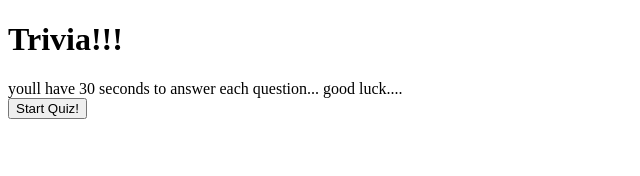
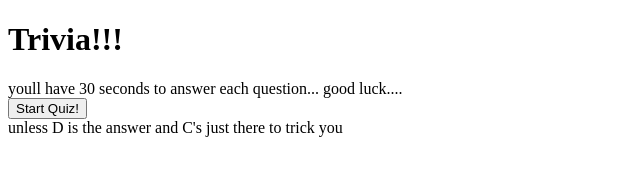
Before and after one commit to travrodowick/Trivia-Game, a plain HTML site: page index.html in a window 1280 px wide. Shown: the whole page, without its empty margins (0-640 px from the left). Drawn offline with nearby package versions, Linux system fonts and the light colour scheme.

Commit message:
added for loop function for displaying questions

```diff
--- a/assets/javascript/app.js
+++ b/assets/javascript/app.js
@@ -1,66 +1,87 @@
-document.ready
+$(document).ready(function () {
 
     //========================================GLOBAL VARIABLES=====================
     var score = 0
+    timeLeft = 5
+
 
     //objects with keys as answers
     var questions = [{
-    question:  "how much wood could a woodchuck chuck?",
-    imgSrc:  "",
-    A:  "32 trees worth",
-    B:  "about as much wood a woodchuck could",
-    C:  "woodchucks are extinct",
-    D:  "not as much as a lumber jack"
-    },{
-    question2:  "how any times have crewed space shuttles landed on the moon?",
-    imgSrc:  "",
-    A:  "never. unless you count in Hollywood",
-    B:  "1 time",
-    C:  "6 times",
-    D:  "2 times",
-    E:  "the earth is flat"
-    }
-];
+        question: "how much wood could a woodchuck chuck?",
+        imgSrc: "",
+        answers: ["32 trees worth", "about as much wood a woodchuck could", "woodchucks are extinct", "not as much as a lumber jack"],
+        correct: "about as much wood a woodchuck could"
+    }, {
+        question: "how any times have crewed space shuttles landed on the moon?",
+        imgSrc: "",
+        answers: ["never. unless you count in Hollywood", "1 time", "2 times", "6 times", "the earth is flat"],
+        correct: '6 times'
+    }, {
+        question: "whats the answer to question 3?",
+        imgSrc: "",
+        answers: ["A...first choice", "B", "C is the answer most of the time", "unless D is the answer and C's just there to trick you"],
+        correct: "C is the answer most of the time"
+    }];
 
 
-timeLeft = 5
+
 
     //============================FUNCTIONS=========================================
 
-//---render questions function----
+
+
+
+
     function renderQuestions() {
-    var q = questions [];
+        for (var i = 0; i < questions.length; i++) {
+            $('#questions').text("heres questions:  ", questions[i].question)
+            for (var j = 0; j < questions[i].answers.length; j++) {
 
+                $('#answers').text(questions[i].answers[j])
+            }
+        }
+    }
     //-------TIMER----------
-function countDown () {
-    var timer = setInterval(function(){
-            timeLeft --
+    function countDown() {
+        var timer = setInterval(function () {
+            timeLeft--
             $('#timer').text(timeLeft)
-        if (timeLeft == -1 ) {
+            if (timeLeft == -1) {
                 $('#timer').html("gotta be faster than that!");
                 clearInterval(timer)
             }
-        },  1000)
+        }, 1000)
     }
 
 
-function gameStart () {
+    function gameStart() {
         $('#directions, #start').css('display', 'none')
 
     }
 
+
+
+
+    //=======================TESTING & DEBUGGING====================
+
+    renderQuestions()
+
+
+
     //======================ON CLICK START GAME=====================================
 
-$('button').click(function(){
+    $('button').click(function () {
         gameStart();
         countDown();
+        renderQuestions();
     });
 
 
 
     // loop through questions
-for (var i =0; i < questions.length; i++) {
-    var response = //on click selection object--- key
-    if (response === questions[i].answer){
-        score++
-    }}
+    // for (var i =0; i < questions.length; i++) {
+    //     var response = //on click selection object--- key
+    //     } else if (response === questions[i].answer){
+    //         score++
+    //     }
+})
--- a/index.html
+++ b/index.html
@@ -1,27 +1,40 @@
 <!DOCTYPE html>
 <html lang="en">
+
 <head>
     <meta charset="UTF-8">
     <meta name="viewport" content="width=device-width, initial-scale=1.0">
     <meta http-equiv="X-UA-Compatible" content="ie=edge">
     <title>Trivia Game!</title>
 
-<!--========================================================LINKS=============================================================================================================================-->
-      <link rel="stylesheet" href="./assets/CSS/reset.css">
-      <link rel="stylesheet" href="./assets/CSS/style.css">
+    <!--========================================================LINKS=============================================================================================================================-->
+    <link rel="stylesheet" href="./assets/CSS/reset.css">
+    <link rel="stylesheet" href="./assets/CSS/style.css">
 
-        <script src="https://code.jquery.com/jquery-3.3.1.slim.min.js" integrity="sha384-q8i/X+965DzO0rT7abK41JStQIAqVgRVzpbzo5smXKp4YfRvH+8abtTE1Pi6jizo" crossorigin="anonymous"></script>
-        <script src="https://cdnjs.cloudflare.com/ajax/libs/popper.js/1.14.7/umd/popper.min.js" integrity="sha384-UO2eT0CpHqdSJQ6hJty5KVphtPhzWj9WO1clHTMGa3JDZwrnQq4sF86dIHNDz0W1" crossorigin="anonymous"></script>
-        <script src="https://stackpath.bootstrapcdn.com/bootstrap/4.3.1/js/bootstrap.min.js" integrity="sha384-JjSmVgyd0p3pXB1rRibZUAYoIIy6OrQ6VrjIEaFf/nJGzIxFDsf4x0xIM+B07jRM" crossorigin="anonymous"></script>
+    <script src="https://code.jquery.com/jquery-3.3.1.slim.min.js"
+        integrity="sha384-q8i/X+965DzO0rT7abK41JStQIAqVgRVzpbzo5smXKp4YfRvH+8abtTE1Pi6jizo"
+        crossorigin="anonymous"></script>
+    <script src="https://cdnjs.cloudflare.com/ajax/libs/popper.js/1.14.7/umd/popper.min.js"
+        integrity="sha384-UO2eT0CpHqdSJQ6hJty5KVphtPhzWj9WO1clHTMGa3JDZwrnQq4sF86dIHNDz0W1"
+        crossorigin="anonymous"></script>
+    <script src="https://stackpath.bootstrapcdn.com/bootstrap/4.3.1/js/bootstrap.min.js"
+        integrity="sha384-JjSmVgyd0p3pXB1rRibZUAYoIIy6OrQ6VrjIEaFf/nJGzIxFDsf4x0xIM+B07jRM"
+        crossorigin="anonymous"></script>
 
 </head>
+
 <body>
     <h1>Trivia!!!</h1>
     <div class="starter" id="directions">youll have 30 seconds to answer each question... good luck....</div>
     <button class="starter" id="start">Start Quiz!</button>
     <div id="quiz"></div>
 
+
+
     <div id="timer"></div>
+
+    <div id="question"></div>
+    <div id="answers"></div>
 
 
 
@@ -30,4 +43,5 @@
     <!--=====================================================JAVASCRIPT =====================================================================================================================-->
     <script src="./assets/javascript/app.js"></script>
 </body>
+
 </html>
```
Lines whose indentation alone changed are shown as unchanged.
